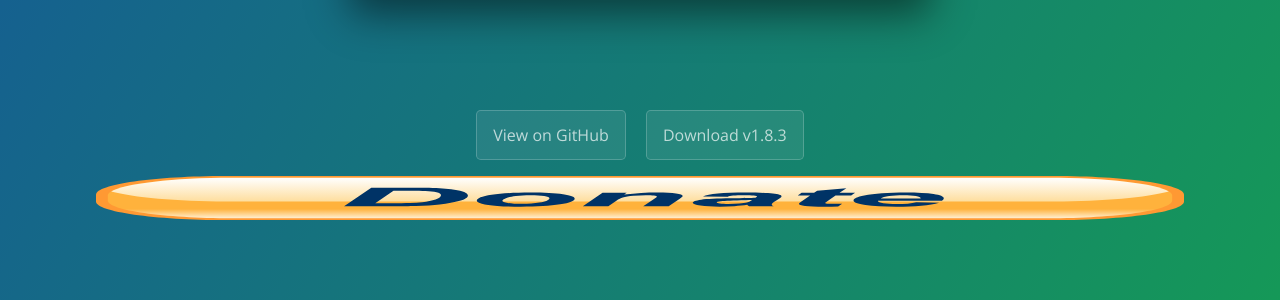
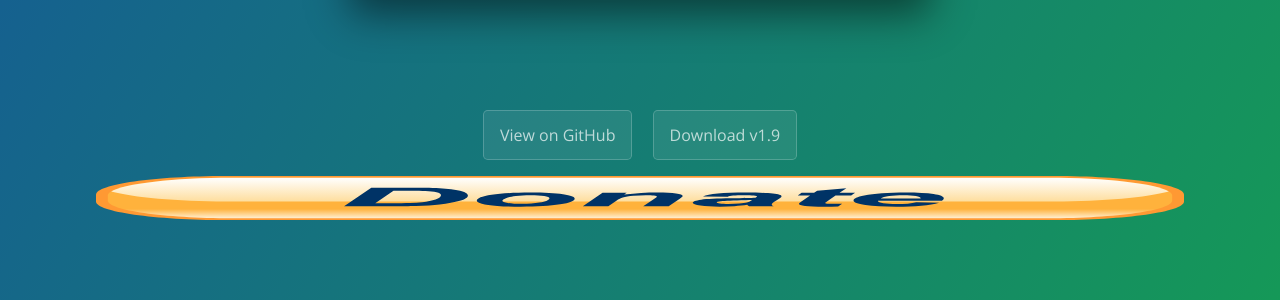
Before and after one commit to DanTheMan827/dantheman827.github.io, a Jekyll site: the page built from pages/ios-app-signer/1_ios-app-signer.md, in a window 1280 px wide and 900 px high, scrolled down 312 px. Shown: the part 136-436 px from the top of the window. Built offline with Jekyll 4.4.1, drawn with Linux system fonts in a browser that asks for light colours; nearby versions of some CDN libraries.

Commit message:
Update ios-app-signer.yml

```diff
--- a/_data/ios-app-signer.yml
+++ b/_data/ios-app-signer.yml
@@ -2,8 +2,8 @@ title: iOS App Signer
 description: This is an app for OS X that can (re)sign apps and bundle them into ipa files that are ready to be installed on an iOS device.
 screenshot: /images/ios-app-signer/screenshots/screenshot.png
 github-link: https://github.com/DanTheMan827/ios-app-signer
-download-link: https://github.com/DanTheMan827/ios-app-signer/releases/download/1.8.3/iOS.App.Signer.app.zip
+download-link: https://github.com/DanTheMan827/ios-app-signer/releases/download/1.9/iOS.App.Signer.app.zip
 extra-links: [
   #[Shell Script, "https://raw.githubusercontent.com/DanTheMan827/ios-app-signer/shell_script/app-sign.sh"]
 ]
-version: "v1.8.3"
+version: "v1.9"
```
